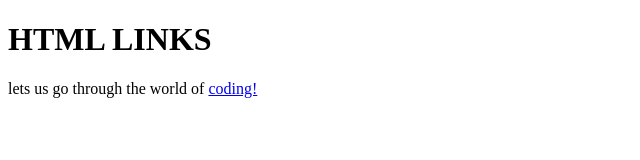
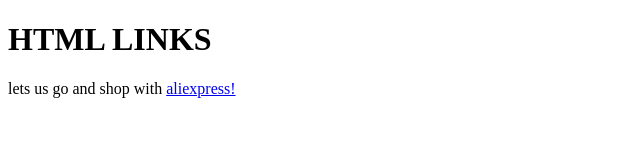
Before and after one commit to coderjoshua800/web-development, a plain HTML site: page module1/lesson3/activity.html in a window 1280 px wide. Shown: the full height of the page, 0-640 px from the left. Drawn offline with Linux system fonts and the light colour scheme.

Commit message:
my project

```diff
--- a/module1/lesson3/activity.html
+++ b/module1/lesson3/activity.html
@@ -4,8 +4,8 @@
         <title>html link</title>
         <body>
             <h1>HTML LINKS</h1>
-            <P>lets us go through the world of
-                <a href="http://best.aliexpress.com/?gad_source=1&gad_campaignid=22827234946&gbraid=0AAAAAqQ1gVzQYnE4pJPiA8OKrnOsvNG9Z&gclid=Cj0KCQjwzaXFBhDlARIsAFPv-u-4DmTbKSm4AwAvUPBiICFoJi4HLoz_MT-Z1fkjfYV0keQmdTH1pZYaAp4fEALw_wcB">coding!</a>
+            <P>lets us go and shop with
+                <a href="http://best.aliexpress.com/?gad_source=1&gad_campaignid=22827234946&gbraid=0AAAAAqQ1gVzQYnE4pJPiA8OKrnOsvNG9Z&gclid=Cj0KCQjwzaXFBhDlARIsAFPv-u-4DmTbKSm4AwAvUPBiICFoJi4HLoz_MT-Z1fkjfYV0keQmdTH1pZYaAp4fEALw_wcB">aliexpress!</a>
                    </P>
         </body>
     </head>
```
